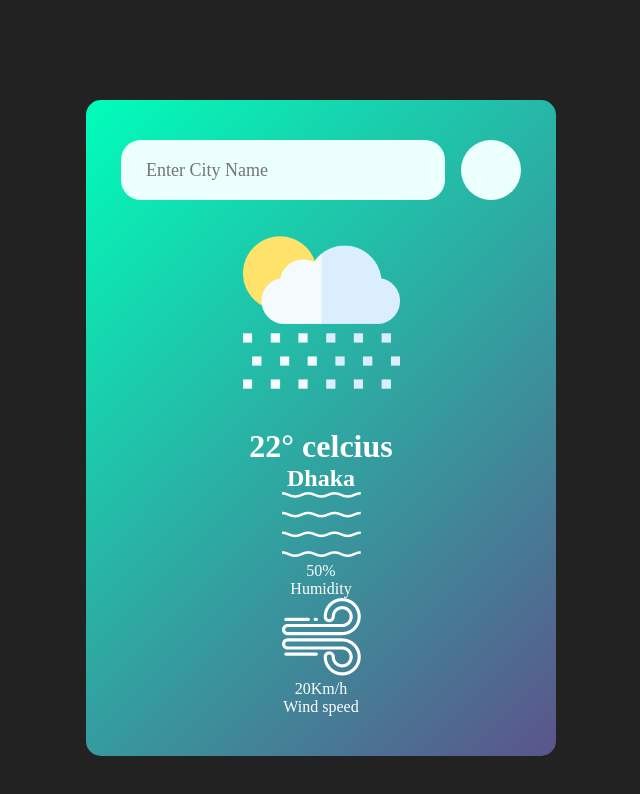
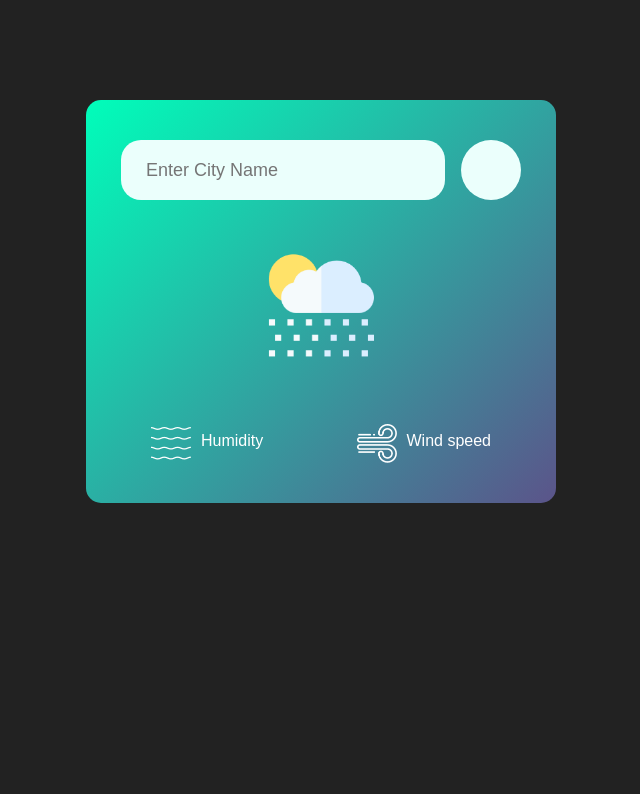
Before and after one commit to shahirsizan/html-css-js-weather-app, a plain HTML site: page index.html in a window 1280 px wide. Shown: the whole page, without its empty margins (319-959 px from the left). Drawn offline with Linux system fonts and the light colour scheme; no server answers.

Commit message:
kaj motamuti shesh

```diff
--- a/index.html
+++ b/index.html
@@ -19,26 +19,57 @@
 			</div>
 
 			<div class="weather">
-                <img src="images/rain.png" class="weather-icon">
-                <h1 class="temp">22° celcius</h1>
-                <h2 class="city">Dhaka</h2>
+				<img src="images/rain.png" class="weather-icon" />
+				<h1 class="temp"></h1>
+				<h2 class="city"></h2>
 				<div class="details">
 					<div class="col">
-                        <img src="images/humidity.png">
+						<img src="images/humidity.png" />
 						<div>
-                            <p class="humidity">50%</p>
+							<p class="humidity"></p>
 							<p>Humidity</p>
 						</div>
 					</div>
 					<div class="col">
-                        <img src="images/wind.png">
+						<img src="images/wind.png" />
 						<div>
-                            <p class="wind">20Km/h</p>
+							<p class="wind"></p>
 							<p>Wind speed</p>
 						</div>
 					</div>
 				</div>
 			</div>
 		</div>
+
+		<script>
+			const apiKey = "b73a47df5b1915c8ab16c3cfd4447bcd";
+			const apiURL =
+				"https://api.openweathermap.org/data/2.5/weather?units=metric&q=";
+
+            const searchBox = document.querySelector(".search input")
+            const searchBtn = document.querySelector(".search button")
+
+			async function checkWeather(city) {
+				const response = await fetch(apiURL + city + `&appid=${apiKey}`);
+				var data = await response.json();
+				console.log(data);
+
+                document.querySelector(".city").innerHTML = data.name;
+                document.querySelector(".temp").innerHTML = Math.round(data.main.temp) + "°C";
+                document.querySelector(".humidity").innerHTML = data.main.humidity + "%";
+                document.querySelector(".wind").innerHTML = data.wind.speed + " Km/h";
+
+			}
+
+            searchBtn.addEventListener("click", ()=>{
+                checkWeather(searchBox.value);
+            })
+
+            checkWeather();
+		</script>
+
+
+
+
 	</body>
 </html>
--- a/style.css
+++ b/style.css
@@ -1,15 +1,15 @@
-*{
+* {
 	margin: 0;
 	padding: 0;
-    font-family: 'sans-serif';
+	font-family: Arial, Helvetica, sans-serif;
 	box-sizing: border-box;
 }
 
-body{
+body {
 	background-color: #222;
 }
 
-.card{
+.card {
 	width: 90%;
 	max-width: 470px;
 	background: linear-gradient(135deg, #00feba, #5b548a);
@@ -20,15 +20,14 @@ body{
 	text-align: center;
 }
 
-.search{
+.search {
 	width: 100%;
 	display: flex;
 	align-items: center;
 	justify-content: space-between;
-
 }
 
-.search input{
+.search input {
 	border: 0;
 	outline: 0;
 	background: #ebfffc;
@@ -51,6 +50,46 @@ body{
 	cursor: pointer;
 }
 
-  .search button img{
+.search button img {
 	width: 16px;
 }
+
+.weather-icon {
+	width: 150px;
+	margin-top: 30px;
+}
+
+.weather h1 {
+	font-size: 60px;
+	font-weight: 500;
+}
+
+.weather h2 {
+	font-size: 40px;
+	font-weight: 400;
+	margin-top: -10px;
+}
+
+.details {
+	display: flex;
+	align-items: center;
+	justify-content: space-between;
+	padding: 0 30px;
+	margin-top: 50px;
+}
+
+.col {
+	display: flex;
+	align-items: center;
+	text-align: left;
+}
+.col img {
+	width: 40px;
+	margin-right: 10px;
+}
+
+.humidity,
+.wind {
+	font-size: 28px;
+	margin-top: -6px;
+}
```
Lines whose indentation alone changed are shown as unchanged.
